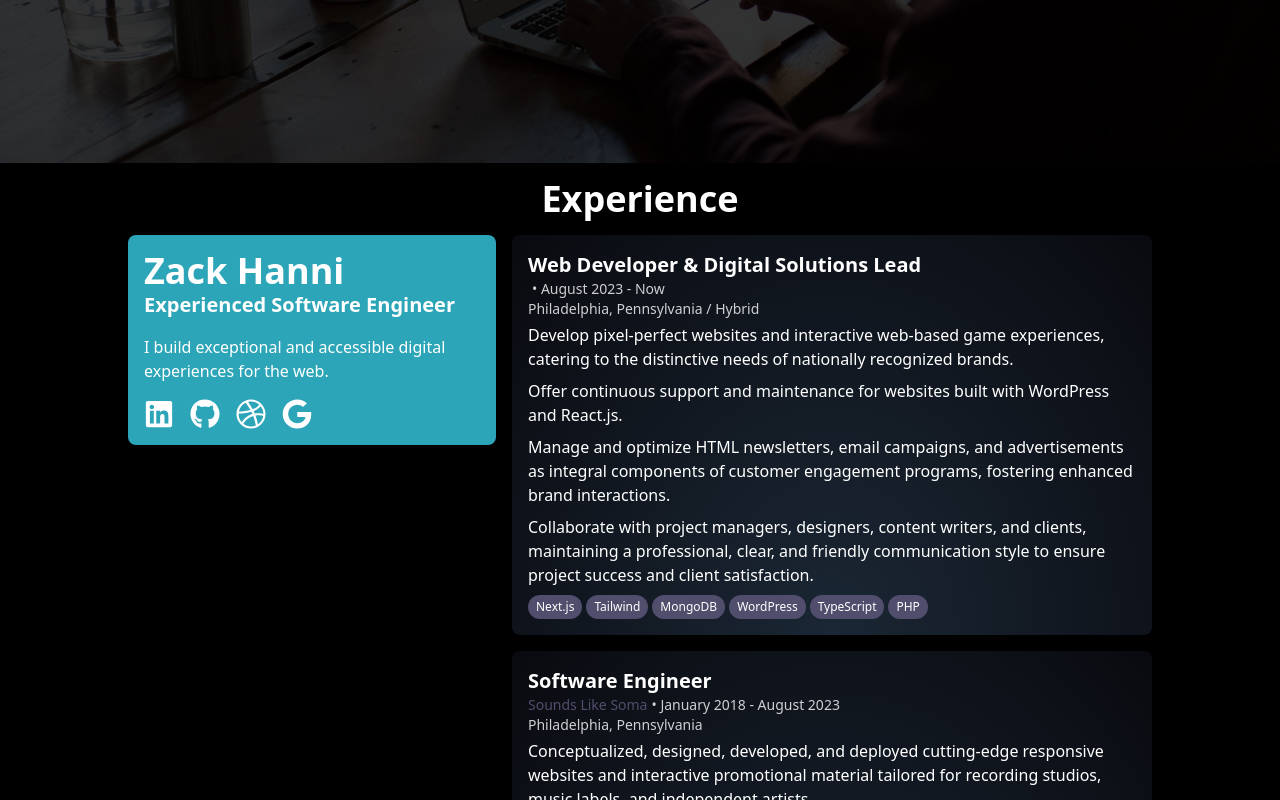
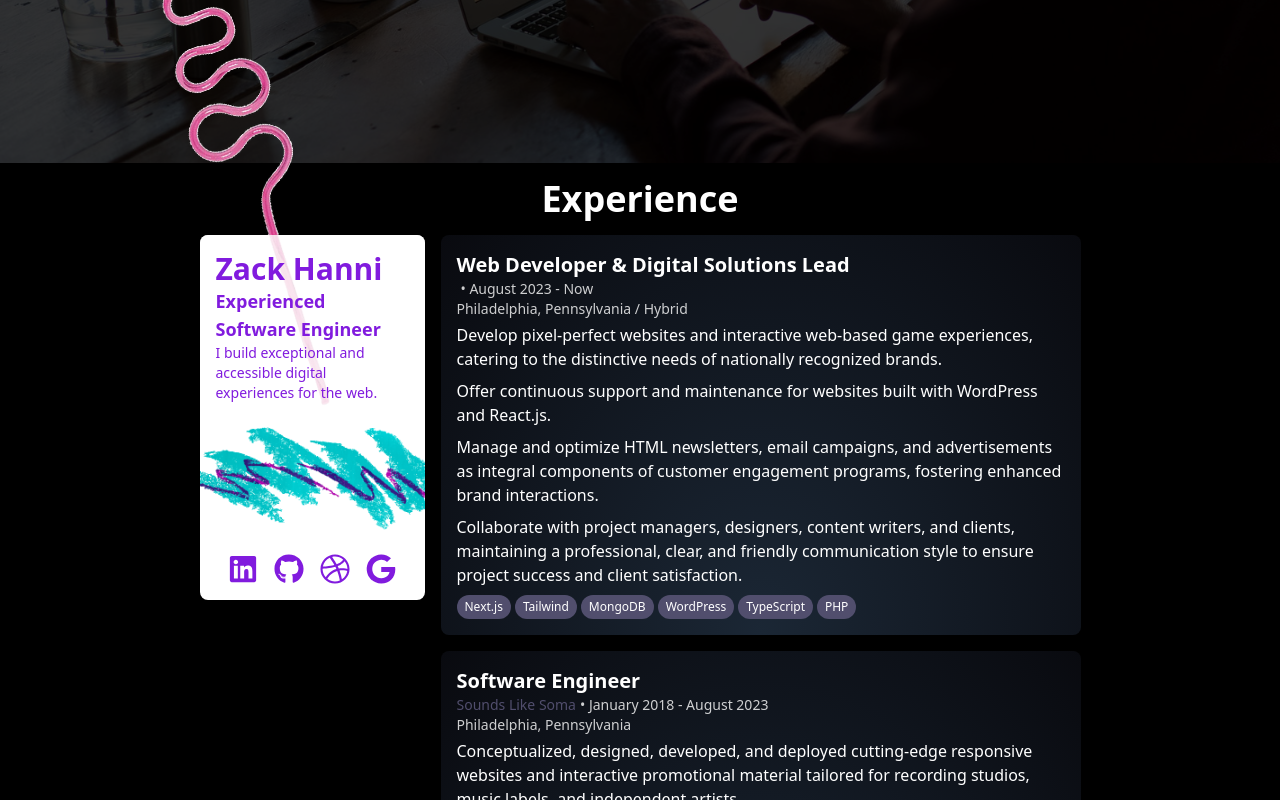
Before and after one commit to zackhanni/zachary.works, a Next.js app: page / in a window 1280 px wide. Shown: the part 637-1437 px from the top of the page. Built offline with nearby package versions, Linux system fonts and the light colour scheme.

Commit message:
adjusted floating card size. added jazz cup image and silly straw

```diff
--- a/app/components/ZackFloatingCard.tsx
+++ b/app/components/ZackFloatingCard.tsx
@@ -3,20 +3,37 @@
 import React from "react";
 import SocialMedia from "./SocialMedia";
 import { Tilt } from "react-tilt";
+import Image from "next/image";
 
 export default function ZackFLoatingCard() {
   return (
-    <Tilt
-      className="hidden lg:flex flex-col sticky top-24 w-1/2 h-fit justify-start text-white rounded-lg mr-4 p-4
-     bg-[#2CA5B8] z-10
-    "
-    >
-      <h2 className="text-4xl font-bold">Zack Hanni</h2>
-      <h3 className="text-xl font-semibold">Experienced Software Engineer</h3>
-      <p className="my-4">
-        I build exceptional and accessible digital experiences for the web.
-      </p>
-      <SocialMedia />
+    <Tilt className="hidden md:block text-[#811BDE] bg-white rounded-lg sticky top-24 h-fit mr-4 z-10 m min-w-[225px] max-w-[225px]">
+      <div className="flex flex-col justify-start p-4 w-fit bg-white/80 rounded-lg">
+        <h2 className="text-3xl font-bold">Zack Hanni</h2>
+        <h3 className="font-semibold text-lg">Experienced Software Engineer</h3>
+        <p className="text-sm">
+          I build exceptional and accessible digital experiences for the web.
+        </p>
+      </div>
+
+      <Image
+        src="/silly-straw.png"
+        width={100}
+        height={100}
+        alt="silly straw"
+        className="absolute -z-10 -top-80 rotate-[-20deg]"
+      />
+
+      <Image
+        src="/jazz-cup.png"
+        width={500}
+        height={300}
+        alt="jazz cup design"
+        className="py-2 bg-white"
+      />
+      <div className="flex justify-center py-4">
+        <SocialMedia />
+      </div>
     </Tilt>
   );
 }
```
